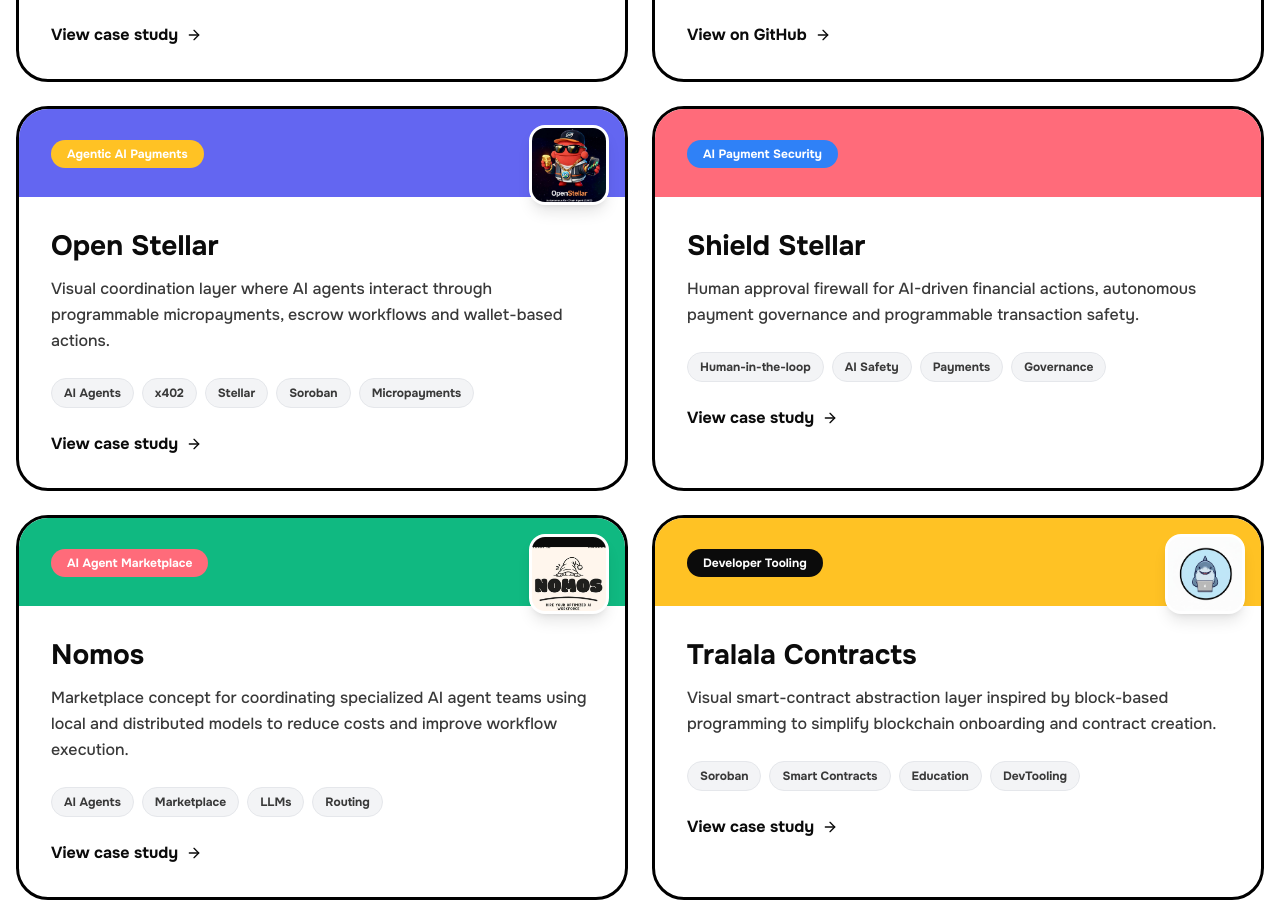
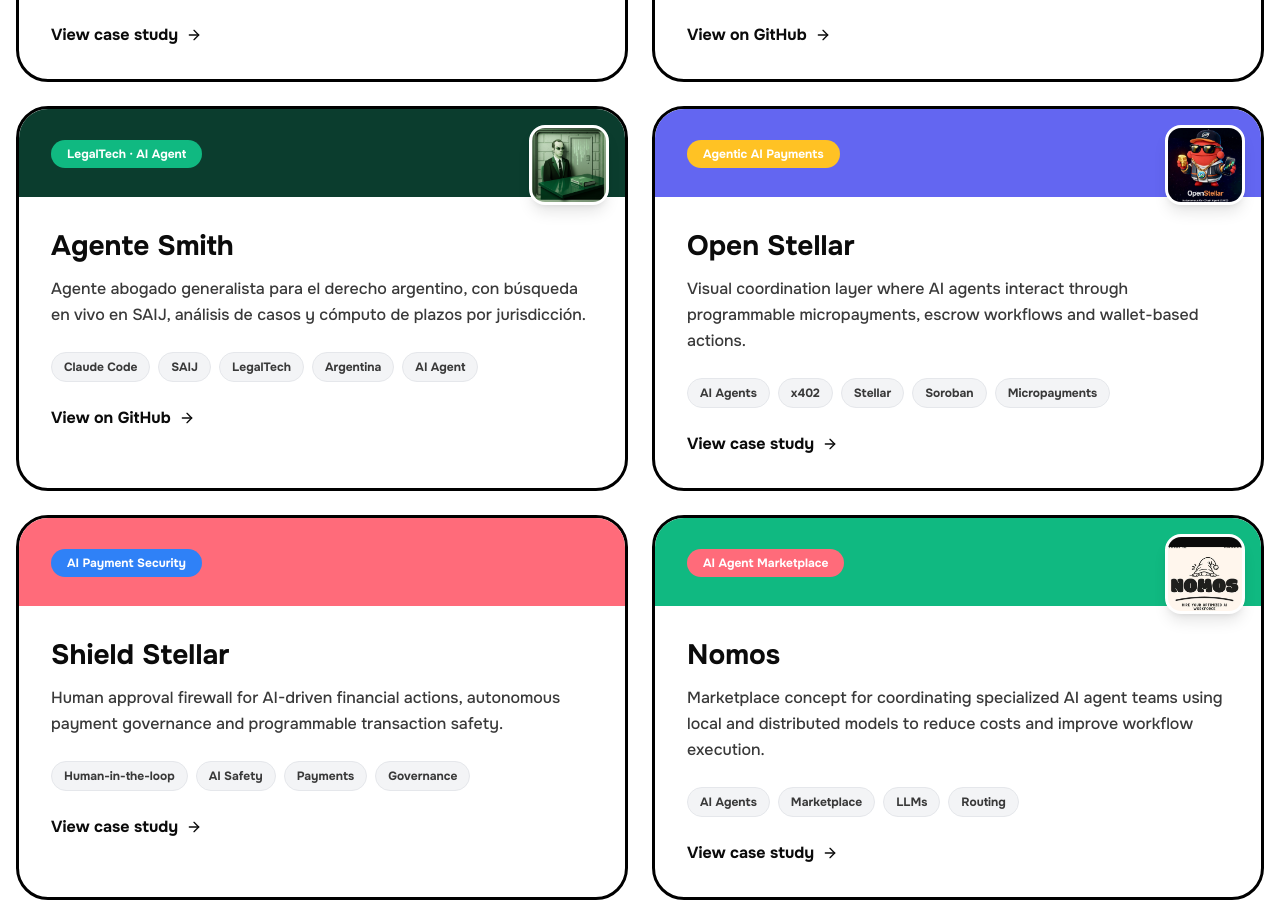
Before and after one commit to leocagli/portfolio-leocagli, a Next.js app: page / in a window 1280 px wide. Shown: the part 3840-4743 px from the top of the page. Built offline with nearby package versions, Linux system fonts and the light colour scheme.

Commit message:
feat: add new portfolio project "Agente Smith" with details and image
Added a new project entry for "Agente Smith" with description, tags, and logo.

```diff
--- a/components/portfolio-section.tsx
+++ b/components/portfolio-section.tsx
@@ -23,6 +23,16 @@ export function PortfolioSection() {
       tagColor: "bg-[#2F81F7]",
       logo: "/images/runa-project.jpeg",
       href: "https://github.com/Bitcoindefi/runa",
+    },
+    {
+      title: "Agente Smith",
+      category: "LegalTech · AI Agent",
+      description: "Agente abogado generalista para el derecho argentino, con búsqueda en vivo en SAIJ, análisis de casos y cómputo de plazos por jurisdicción.",
+      tags: ["Claude Code", "SAIJ", "LegalTech", "Argentina", "AI Agent"],
+      bgColor: "bg-[#0B3D2E]",
+      tagColor: "bg-[#10B981]",
+      logo: "/images/agente-smith-project.jpeg",
+      href: "https://github.com/Bitcoindefi/agente-smith",
     },
     {
       title: "Open Stellar",
```
Also changed, not shown: public/images/agente-smith-project.jpeg (added).
